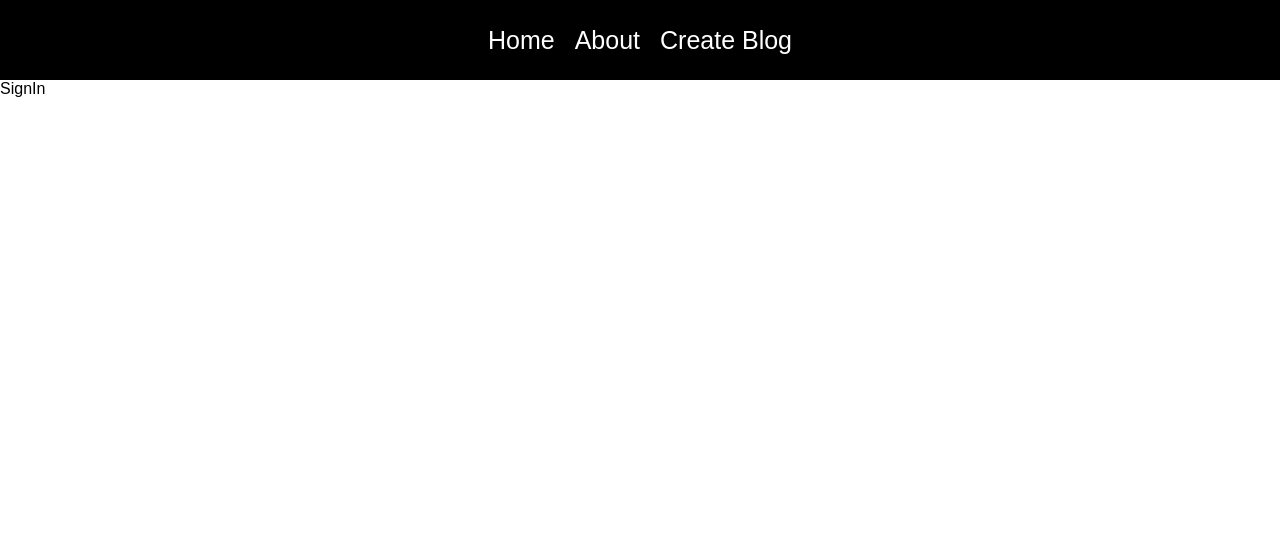
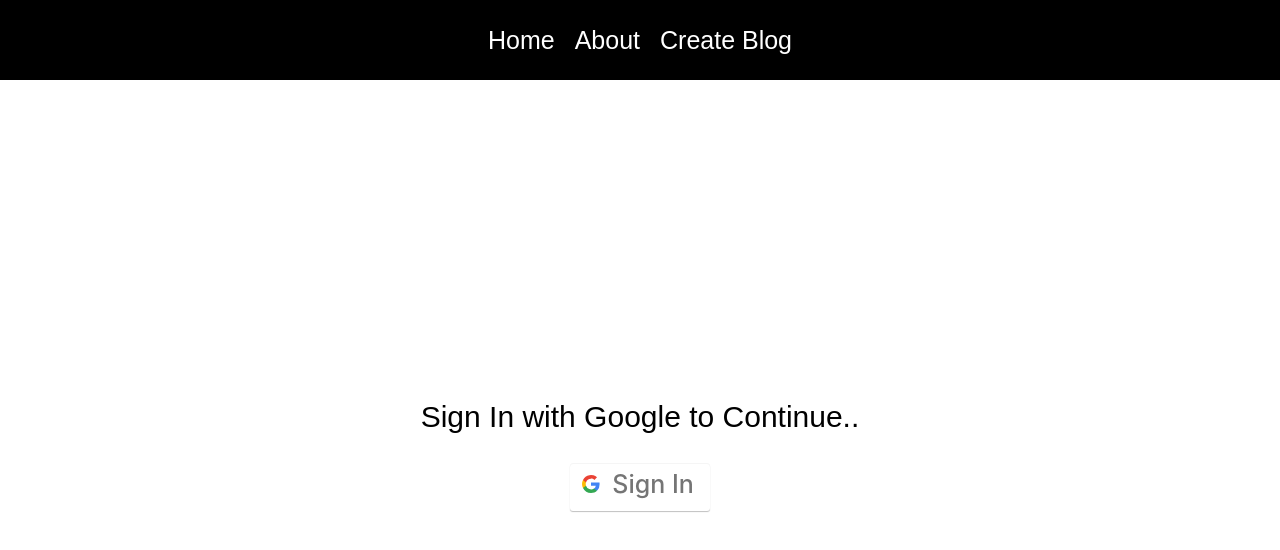
Before and after one commit to mayurkode7/blog-app, a React (Create React App) app in the folder blog-web/: page /sign-in in a window 1280 px wide. Shown: the top 550 px of the page. Built offline with nearby package versions, Linux system fonts and the light colour scheme.

Commit message:
AUTHENTICATION : page layout

```diff
--- a/blog-web/src/pages/SignIn.js
+++ b/blog-web/src/pages/SignIn.js
@@ -2,7 +2,10 @@ import React from 'react'
 
 function SignIn() {
   return (
-    <div>SignIn</div>
+    <div className='loginPage'>
+      <p> Sign In with Google to Continue..</p>
+      <button className='login-with-google-btn'> Sign In</button>
+    </div>
   )
 }
 
```
